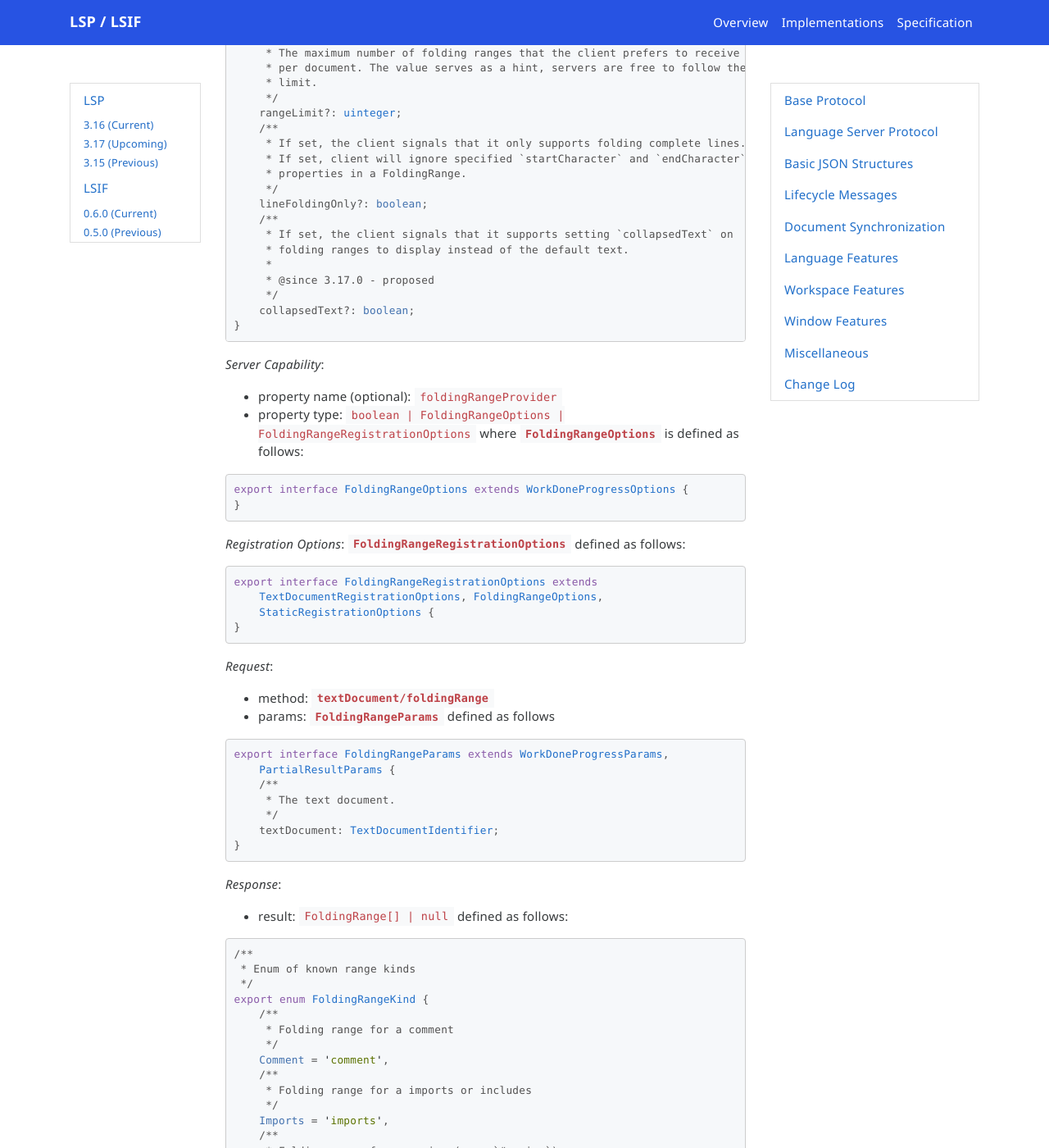
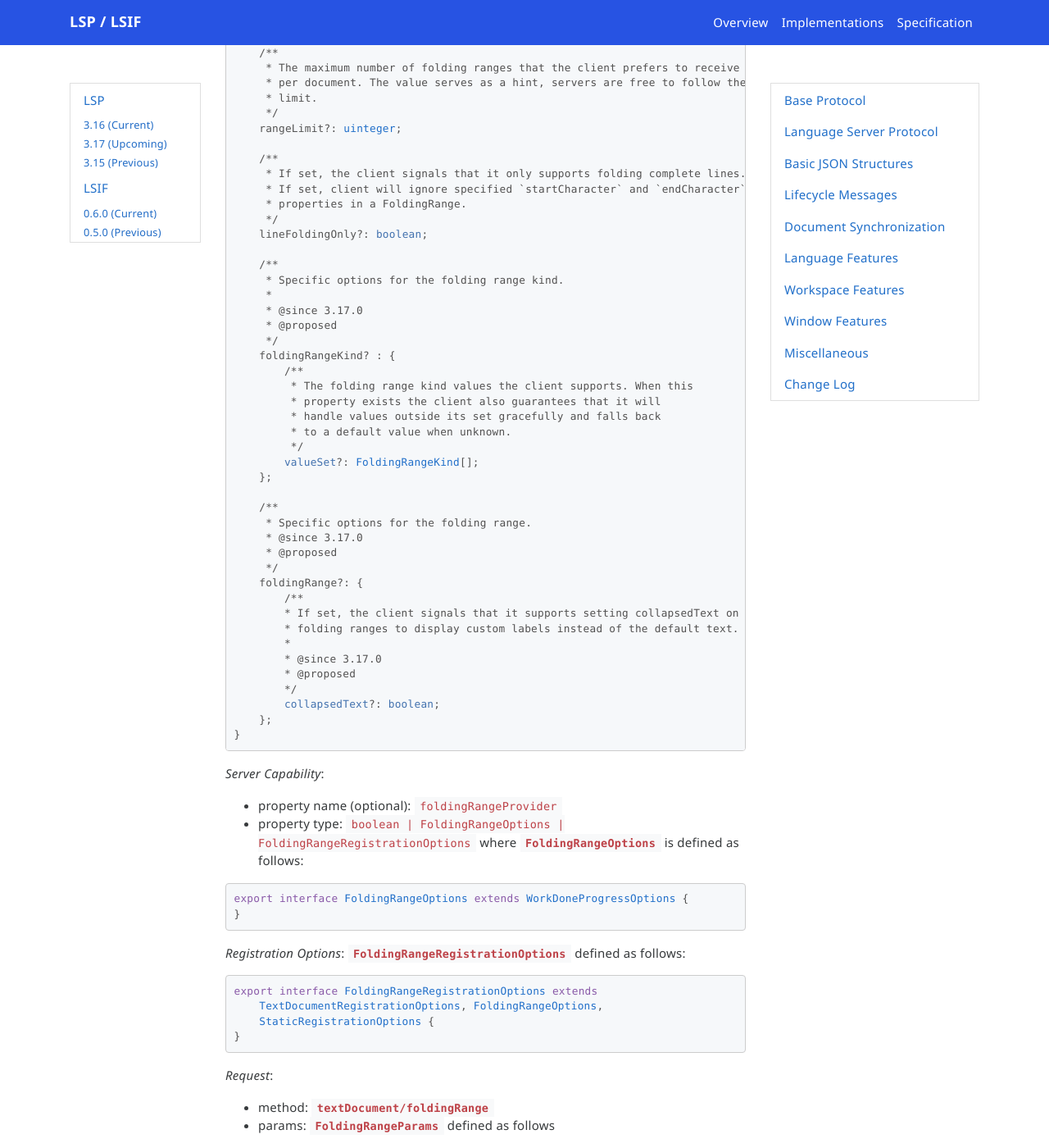
Before and after one commit to microsoft/language-server-protocol, a Jekyll site: the page built from _specifications/lsp/3.17/specification.md, in a window 1280 px wide and 1400 px high, scrolled down 107165 px. Shown: the whole window at 82% size. Built offline with Jekyll 4.4.1, drawn with Linux system fonts in a browser that asks for light colours; nearby versions of some CDN libraries; emoji names are drawn with the system emoji font; comment, search, counter and statistics services are not loaded; some of the changed text lies outside the part shown.

Commit message:
Stay backwards compatible with folding range kind in 3.16

````diff
--- a/_specifications/lsp/3.17/language/foldingRange.md
+++ b/_specifications/lsp/3.17/language/foldingRange.md
@@ -19,25 +19,52 @@
 	 * server capability as well.
 	 */
 	dynamicRegistration?: boolean;
+
 	/**
 	 * The maximum number of folding ranges that the client prefers to receive
 	 * per document. The value serves as a hint, servers are free to follow the
 	 * limit.
 	 */
 	rangeLimit?: uinteger;
+
 	/**
 	 * If set, the client signals that it only supports folding complete lines.
 	 * If set, client will ignore specified `startCharacter` and `endCharacter`
 	 * properties in a FoldingRange.
 	 */
 	lineFoldingOnly?: boolean;
+
 	/**
-	 * If set, the client signals that it supports setting `collapsedText` on
-	 * folding ranges to display instead of the default text.
+	 * Specific options for the folding range kind.
 	 *
-	 * @since 3.17.0 - proposed
+	 * @since 3.17.0
+	 * @proposed
 	 */
-	collapsedText?: boolean;
+	foldingRangeKind? : {
+		/**
+		 * The folding range kind values the client supports. When this
+		 * property exists the client also guarantees that it will
+		 * handle values outside its set gracefully and falls back
+		 * to a default value when unknown.
+		 */
+		valueSet?: FoldingRangeKind[];
+	};
+
+	/**
+	 * Specific options for the folding range.
+	 * @since 3.17.0
+	 * @proposed
+	 */
+	foldingRange?: {
+		/**
+		* If set, the client signals that it supports setting collapsedText on
+		* folding ranges to display custom labels instead of the default text.
+		*
+		* @since 3.17.0
+		* @proposed
+		*/
+		collapsedText?: boolean;
+	};
 }
 ```
 
@@ -87,22 +114,29 @@
 
 ```typescript
 /**
- * Enum of known range kinds
+ * A set of predefined range kinds.
  */
-export enum FoldingRangeKind {
+export namespace FoldingRangeKind {
 	/**
 	 * Folding range for a comment
 	 */
-	Comment = 'comment',
+	export const Comment = 'comment';
+
 	/**
 	 * Folding range for a imports or includes
 	 */
-	Imports = 'imports',
+	export const Imports = 'imports';
+
 	/**
 	 * Folding range for a region (e.g. `#region`)
 	 */
-	Region = 'region'
+	export const Region = 'region';
 }
+
+/**
+ * The type is a string since the value set is extensible
+ */
+export type FoldingRangeKind = string;
 ```
 
 <div class="anchorHolder"><a href="#foldingRange" name="foldingRange" class="linkableAnchor"></a></div>
````
